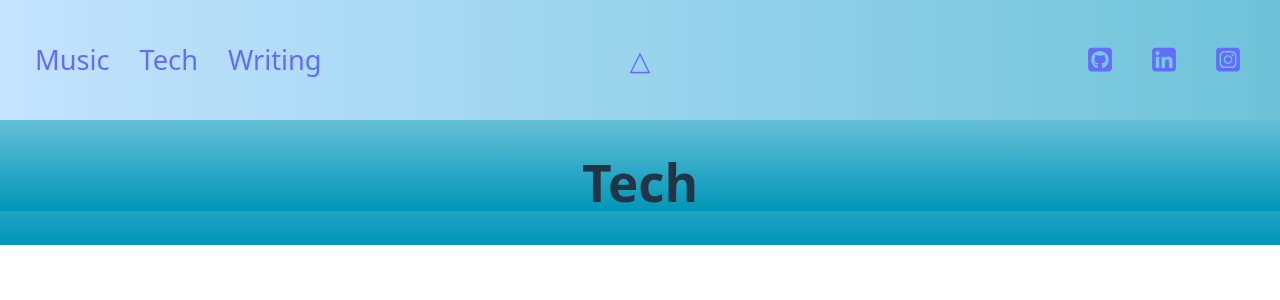
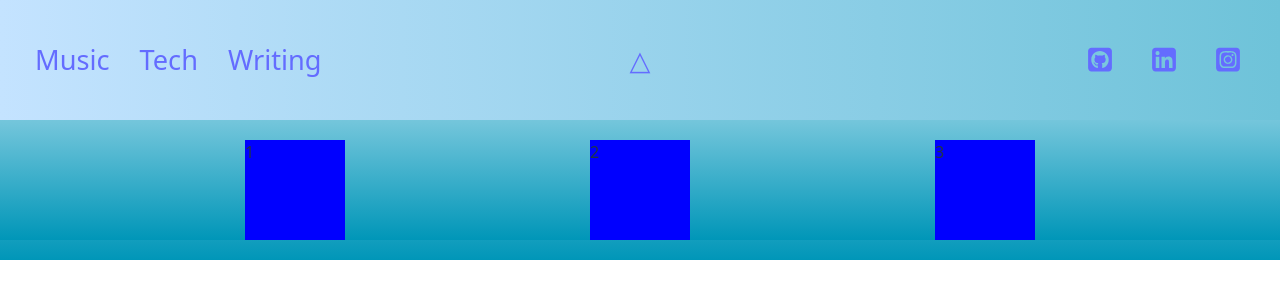
Before and after one commit to NHartMusic/NH26, a React (Vite) app: page /tech in a window 1280 px wide. Shown: the top 300 px of the page. Built offline with nearby package versions, Linux system fonts and the light colour scheme.

Commit message:
setting up grid

```diff
--- /dev/null
+++ b/src/pages/tech/tech.module.scss
@@ -0,0 +1,13 @@
+
+.grid_container {
+    display: flex;
+    margin: 20px auto;
+    justify-content: space-evenly;
+}
+
+.grid_content {
+    display: flex;
+    height: 100px;
+    width: 100px;
+    background-color: blue;
+}
--- a/src/pages/tech/tech.tsx
+++ b/src/pages/tech/tech.tsx
@@ -1,8 +1,12 @@
+
+import styles from './tech.module.scss'
 
 function Tech() {
   return (
-    <div>
-      <h1>Tech</h1>
+    <div className={styles.grid_container}>
+      <div className={styles.grid_content}>1</div>
+      <div className={styles.grid_content}>2</div>
+      <div className={styles.grid_content}>3</div>
     </div>
   )
 }
```
Also changed, not shown: src/pages/tech/tech.scss (deleted).
